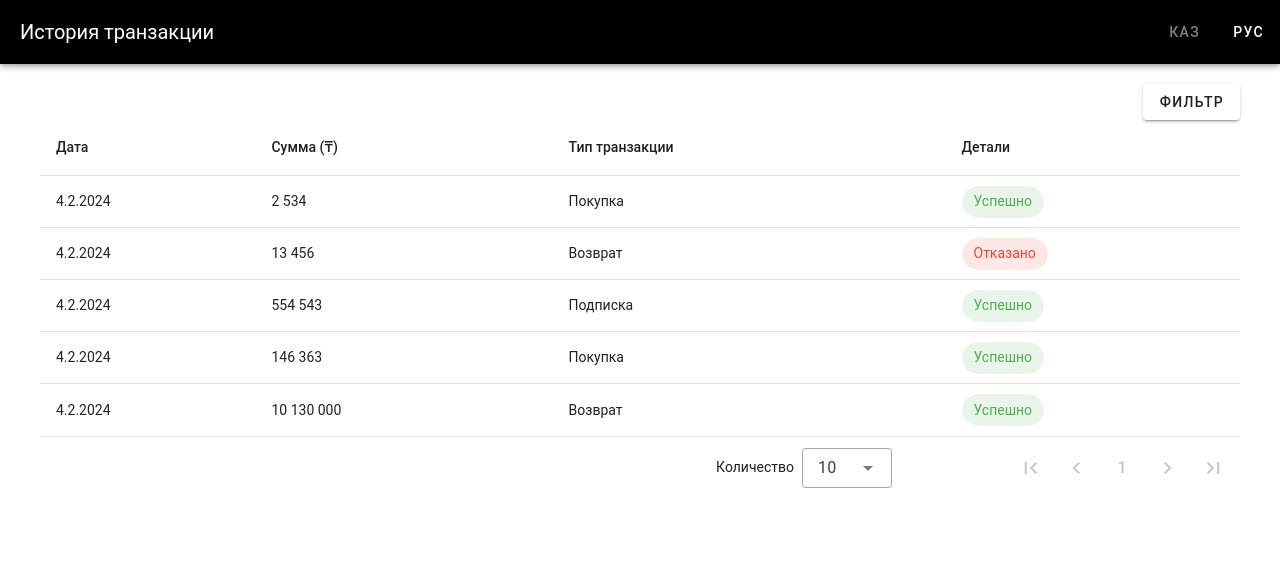
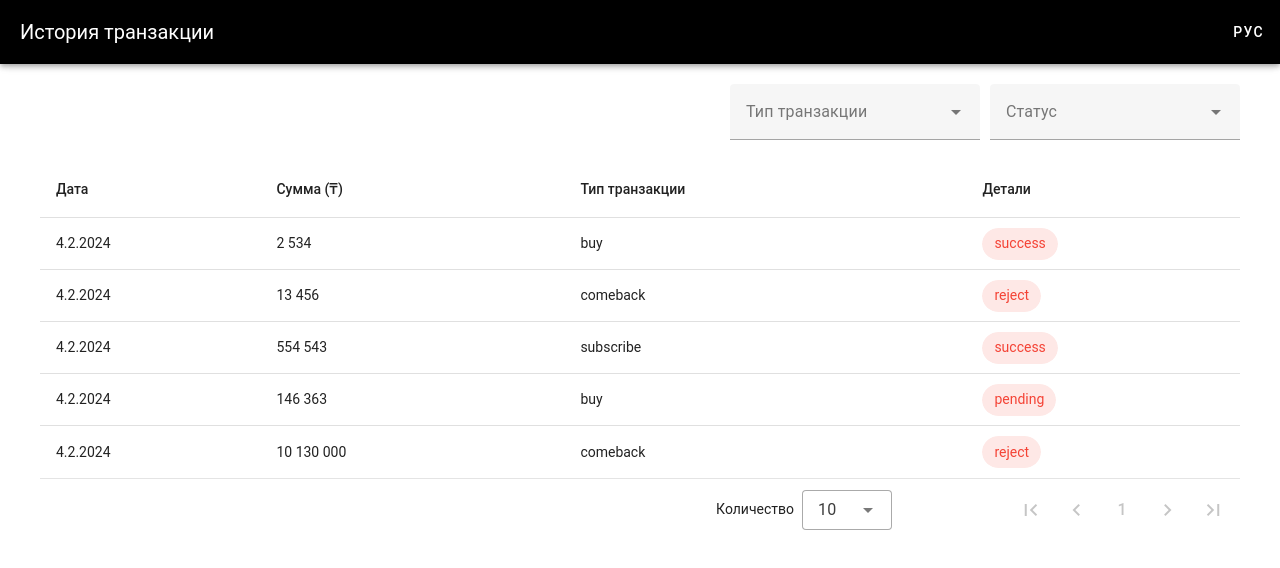
Before and after one commit to lewis2101/onevision, a Vue app: page /ru in a window 1280 px wide. Shown: the top 568 px of the page. Built offline with nearby package versions, Linux system fonts and the light colour scheme.

Commit message:
filter buttons

```diff
--- a/src/components/locale.vue
+++ b/src/components/locale.vue
@@ -1,17 +1,34 @@
 <template>
   <div>
-    <v-btn
-      :class="{ disabled: getLocale !== 'kk' }"
-      @click="changeLocale('kk')"
-    >
-      Каз
-    </v-btn>
-    <v-btn
-      :class="{ disabled: getLocale !== 'ru' }"
-      @click="changeLocale('ru')"
-    >
-      Рус
-    </v-btn>
+    <v-menu>
+      <template v-slot:activator="{ props }">
+        <v-btn
+          v-bind="props"
+        >
+          {{ getLocale === 'ru' ? 'Рус' : 'Каз' }}
+        </v-btn>
+      </template>
+      <v-list>
+        <v-list-item @click="changeLocale('ru')">
+          <v-list-item-title>Рус</v-list-item-title>
+        </v-list-item>
+        <v-list-item @click="changeLocale('kk')">
+          <v-list-item-title>Каз</v-list-item-title>
+        </v-list-item>
+      </v-list>
+    </v-menu>
+<!--    <v-btn-->
+<!--      :class="{ disabled: getLocale !== 'kk' }"-->
+<!--      @click="changeLocale('kk')"-->
+<!--    >-->
+<!--      Каз-->
+<!--    </v-btn>-->
+<!--    <v-btn-->
+<!--      :class="{ disabled: getLocale !== 'ru' }"-->
+<!--      @click="changeLocale('ru')"-->
+<!--    >-->
+<!--      Рус-->
+<!--    </v-btn>-->
   </div>
 </template>
 
@@ -30,8 +47,8 @@ const changeLocale = (lang: 'ru' | 'kk') => setLocale(lang)
 
 <style lang="scss" scoped>
 
-.disabled {
-  color: gray;
-}
+//.disabled {
+//  color: gray;
+//}
 
 </style>
--- a/src/views/Main.vue
+++ b/src/views/Main.vue
@@ -5,7 +5,19 @@
     </template>
     <!--    <input type="text" placeholder="search" v-model="model">-->
     <div class="filter">
-      <v-btn @click="filter = true">{{ $t('filter') }}</v-btn>
+<!--      <v-btn @click="filter = true">{{ $t('filter') }}</v-btn>-->
+      <v-select
+        style="max-width: 250px; width: 100%;"
+        clearable
+        label="Тип транзакции"
+        :items="['Покупка', 'Подписка', 'Возврат']"
+      ></v-select>
+      <v-select
+        style="max-width: 250px; width: 100%;"
+        clearable
+        label="Статус"
+        :items="['Успешно', 'В обработке', 'Ошибка']"
+      ></v-select>
     </div>
     <base-table :headers="headers" :items="items"/>
     <v-dialog
@@ -90,36 +102,36 @@ const items = [
   {
     date: formatDate(new Date()),
     sum: formatSum('2534'),
-    type: 'Покупка',
-    details: 'Успешно',
+    type: 'buy',
+    details: 'success',
     id: Date.now()
   },
   {
     date: formatDate(new Date()),
     sum: formatSum('13456'),
-    type: 'Возврат',
-    details: 'Отказано',
+    type: 'comeback',
+    details: 'reject',
     id: Date.now()
   },
   {
     date: formatDate(new Date()),
     sum: formatSum('554543'),
-    type: 'Подписка',
-    details: 'Успешно',
+    type: 'subscribe',
+    details: 'success',
     id: Date.now()
   },
   {
     date: formatDate(new Date()),
     sum: formatSum('146363'),
-    type: 'Покупка',
-    details: 'Успешно',
+    type: 'buy',
+    details: 'pending',
     id: Date.now()
   },
   {
     date: formatDate(new Date()),
     sum: formatSum('10130000'),
-    type: 'Возврат',
-    details: 'Успешно',
+    type: 'comeback',
+    details: 'reject',
     id: Date.now()
   },
 ]
@@ -137,5 +149,6 @@ const items = [
   width: 100%;
   justify-content: flex-end;
   align-items: end;
+  gap: 10px;
 }
 </style>
```
